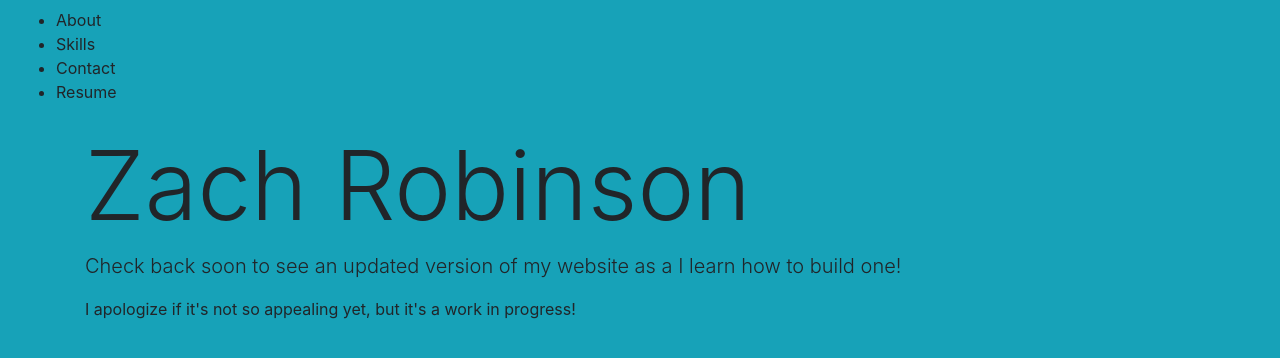
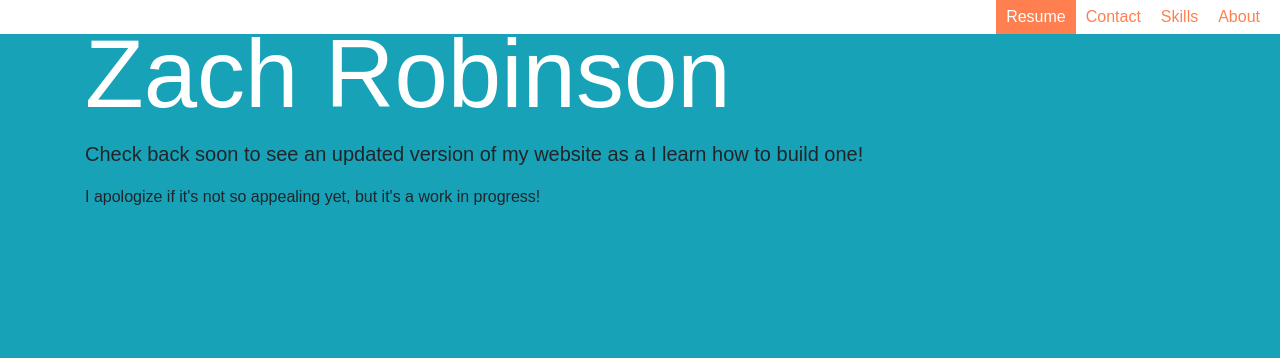
Before and after one commit to zachtrobinson/Website, a plain HTML site: page index.html in a window 1280 px wide. Drawn offline with nearby package versions, Linux system fonts and the light colour scheme.

Commit message:
added css, deleted details pages, edited index

```diff
--- a/css/initialpage.css
+++ /dev/null
@@ -1,34 +0,0 @@
-body, html, main {
-	/* important */
-	height: 100%;
-	font-family: 'Oswald', sans-serif;
-}
-
-h1 {
-  color: white;
-}
-
-.cd-fixed-bg {
-	min-height: 50%;
-	background-size: cover;
-	background-attachment: fixed;
-	background-repeat: no-repeat;
-	background-position: center center;
-}
-
-.cd-fixed-bg.cd-bg-1 {
-  background-image: url("../img/cape cod.jpg");
-}
-.cd-fixed-bg.cd-bg-2 {
-  background-image: url("../img/rainy train.jpg");
-}
-.cd-fixed-bg.cd-bg-3 {
-  background-image: url("../img/rocky cove.jpg");
-}
-.cd-fixed-bg.cd-bg-4 {
-  background-image: url("../img/roiling water.jpg");
-}
-
-.cd-scrolling-bg {
-	min-height: 40%;
-}
--- /dev/null
+++ b/css/main.css
@@ -0,0 +1,40 @@
+body, html, main {
+	/* important */
+	height: 100%;
+	font-family: 'Oswald', sans-serif;
+}
+
+h1 {
+  color: white;
+}
+
+ul.topnav {
+  list-style-type: none;
+  margin: 0px;
+  padding: 0px 10px;
+  background-color: white;
+  overflow: hidden;
+  position: fixed;
+  top: 0;
+  left: 0;
+  width: 100%;
+}
+
+.navbar li {
+  display:inline;
+  float:right;
+}
+
+li a {
+  display: block;
+  color: coral;
+  text-align: center;
+  padding: 5px 10px;
+  text-decoration: none;
+}
+
+#resume a {
+  text-decoration: none;
+  background-color:coral;
+  color: white;
+}
--- a/index.html
+++ b/index.html
@@ -9,14 +9,15 @@
 
     <!-- Bootstrap CSS -->
     <link rel="stylesheet" href="https://maxcdn.bootstrapcdn.com/bootstrap/4.0.0-alpha.2/css/bootstrap.min.css" integrity="sha384-y3tfxAZXuh4HwSYylfB+J125MxIs6mR5FOHamPBG064zB+AFeWH94NdvaCBm8qnd" crossorigin="anonymous">
+    <link rel="stylesheet" href="css/main.css" type="text/css">
   </head>
   <body class="bg-info">
     <div class="navbar">
-      <ul>
-        <li>About</li>
-        <li>Skills</li>
-        <li>Contact</li>
-        <li>Resume</li>
+      <ul class="topnav">
+        <li><a href="#about">About</a></li>
+        <li><a href="#skills">Skills</a></li>
+        <li><a href="#contact">Contact</a></li>
+        <li id="resume"><a href="resume.html">Resume</a></li>
       </ul>
     </div>
     <div class="container text-xs-center">
```
Also changed, not shown: about.html (deleted), contact.html (deleted), skills.html (deleted).
